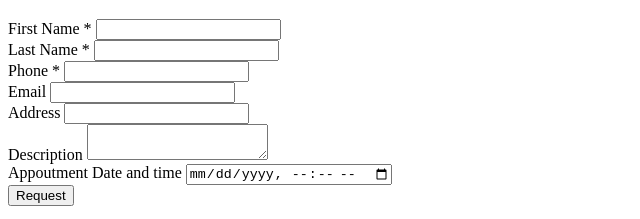
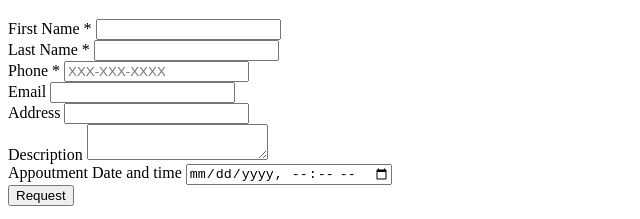
Before and after one commit to vicki-code/woms, a plain HTML site: page request.html in a window 1280 px wide. Shown: the part 157-376 px from the top of the page, 0-640 px from the left. Drawn offline with Linux system fonts and the light colour scheme.

Commit message:
minor improvements

```diff
--- a/request.html
+++ b/request.html
@@ -31,7 +31,7 @@
             </div>
             <div>
                 <label for="phone">Phone *</label>
-                <input type="tel" name="phone" pattern="[0-9]{3}-[0-9]{3}-[0-9]{4}" required>
+                <input type="tel" name="phone" pattern="[0-9]{3}-[0-9]{3}-[0-9]{4}" required placeholder="XXX-XXX-XXXX">
             </div>
             <div>
                 <label for="email">Email</label>
```
